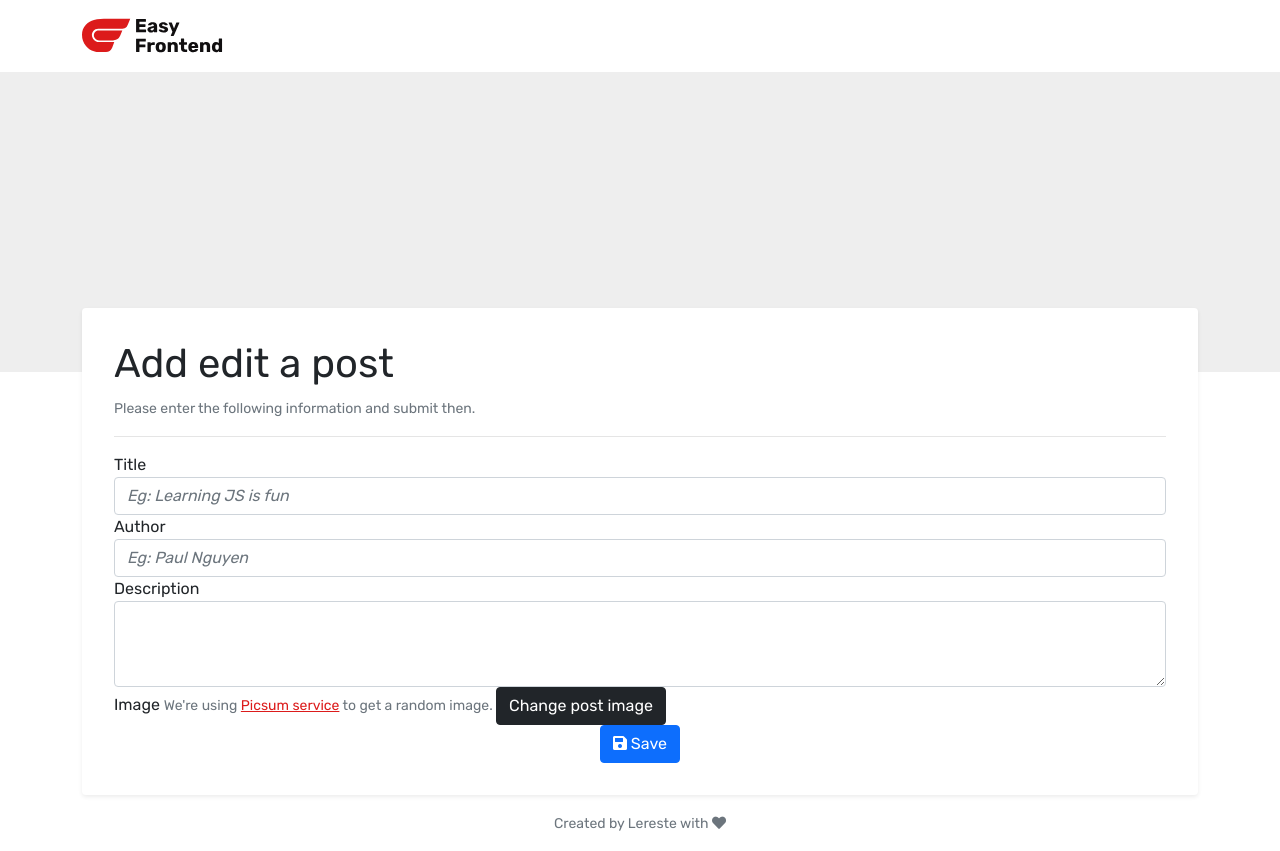
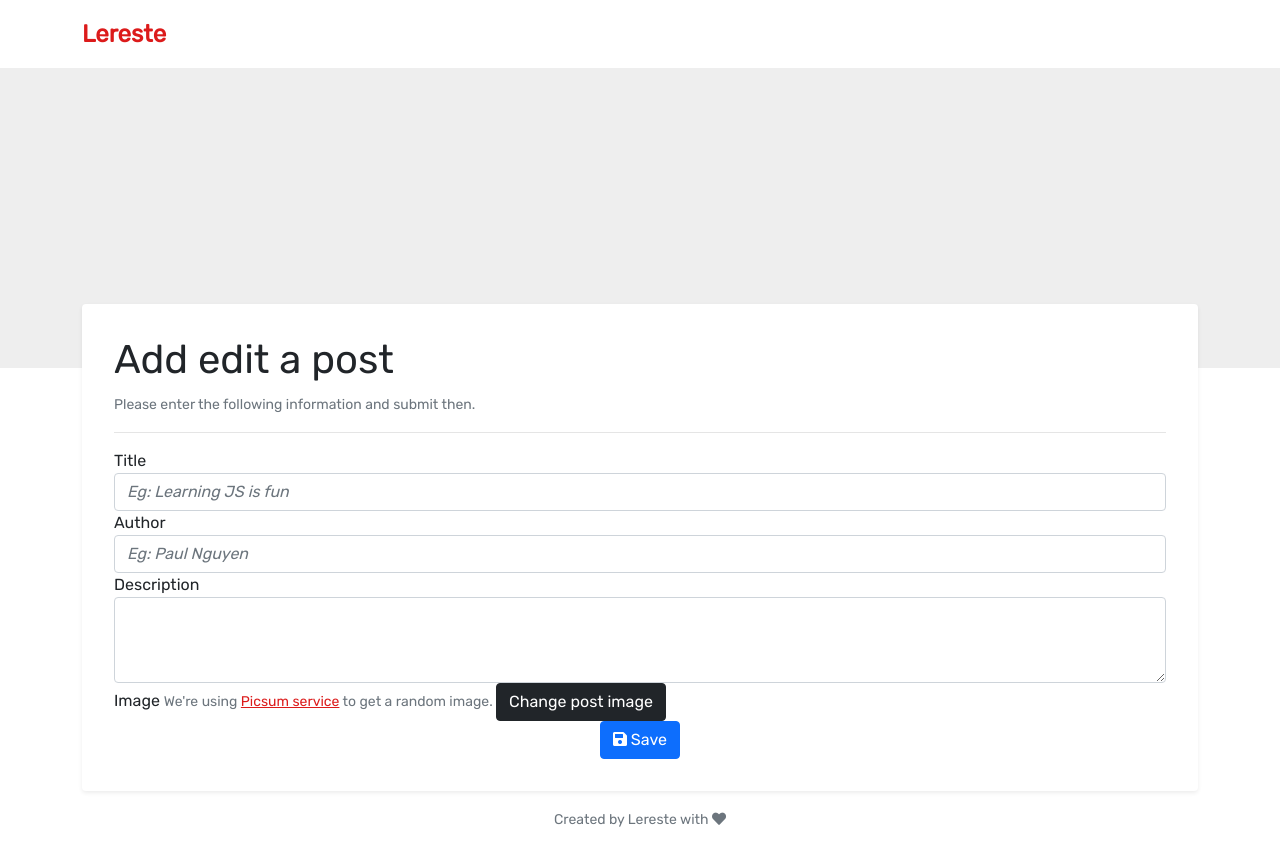
Before and after one commit to Lereste/CRUD-Post-UI, a website built with Vite: page add-edit-post.html in a window 1280 px wide. Built offline with nearby package versions, Linux system fonts and the light colour scheme.

```diff
--- a/add-edit-post.html
+++ b/add-edit-post.html
@@ -42,8 +42,9 @@
         <div class="container">
           <ul class="nav justify-content-between align-items-center">
             <li class="nav-item">
-              <a class="nav__link" href=".">
-                <img class="nav__logo" src="images/logo.svg" alt="Logo Nordic Coder" />
+              <a class="nav__link nav__logo" href=""
+                >Lereste
+                <!-- <img class="nav__logo" src="images/logo.svg" alt="Logo Home Page" /> -->
               </a>
             </li>
 
```
Also changed, not shown: js/utils/post.js (+9 -0 lines), post-detail.html (+3 -2 lines).
